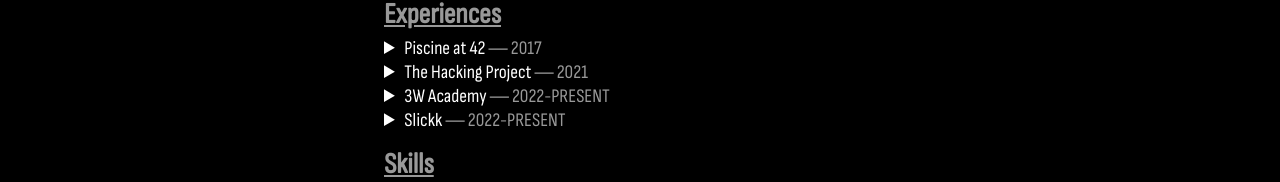
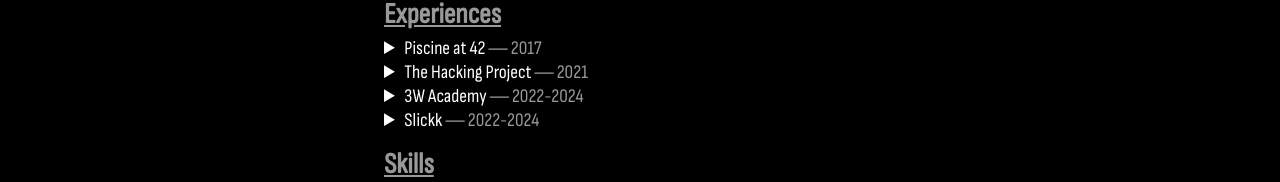
Before and after one commit to Nekall/personal-site, a React (Create React App) app: page / in a window 1280 px wide. Shown: the part 421-603 px from the top of the page. Built offline with nearby package versions, Linux system fonts and the light colour scheme.

Commit message:
docs: update

```diff
--- a/src/pages/Home/index.jsx
+++ b/src/pages/Home/index.jsx
@@ -15,9 +15,9 @@
 import styles from "../../styles/pages/Home.module.scss"
 
 const Home = ({ lang }) => {
-  //console.clear()
-  //console.log(("  _   _               "), '\n', ("( ) ( )              "), '\n', ("| |_| |   __   _   _ "), '\n', ("|  _  | /'__`\\( ) ( )"), '\n', ("| | | |(  ___/| (_) |"), '\n', ("(_) (_)`\\____)`\\__, |"), '\n', ("              ( )_| |"), '\n', ("              `\\___/'"));
-  //console.log("N'hésitez pas a me contacter si vous êtes interessés par mon profil ☺");
+  console.clear()
+  console.log(("  _   _               "), '\n', ("( ) ( )              "), '\n', ("| |_| |   __   _   _ "), '\n', ("|  _  | /'__`\\( ) ( )"), '\n', ("| | | |(  ___/| (_) |"), '\n', ("(_) (_)`\\____)`\\__, |"), '\n', ("              ( )_| |"), '\n', ("              `\\___/'"));
+  console.log("N'hésitez pas a me contacter si vous êtes interessés par mon profil ☺");
 
   const experience =
     [
@@ -33,12 +33,12 @@
       },
       {
         title: "3W Academy",
-        date: "2022-PRESENT",
+        date: "2022-2024",
         details: lang === "fr" ? "Alternance de 2 années en développement web." : "2 year internship in web development."
       },
       {
         title: "Slickk",
-        date: "2022-PRESENT",
+        date: "2022-2024",
         details: lang === "fr" ? "Alternance de 2 années en développement web." : "2 year internship in web development."
       },
     ]
```
Also changed, not shown: 1 other file (tests, documents, lock files or other folders).
